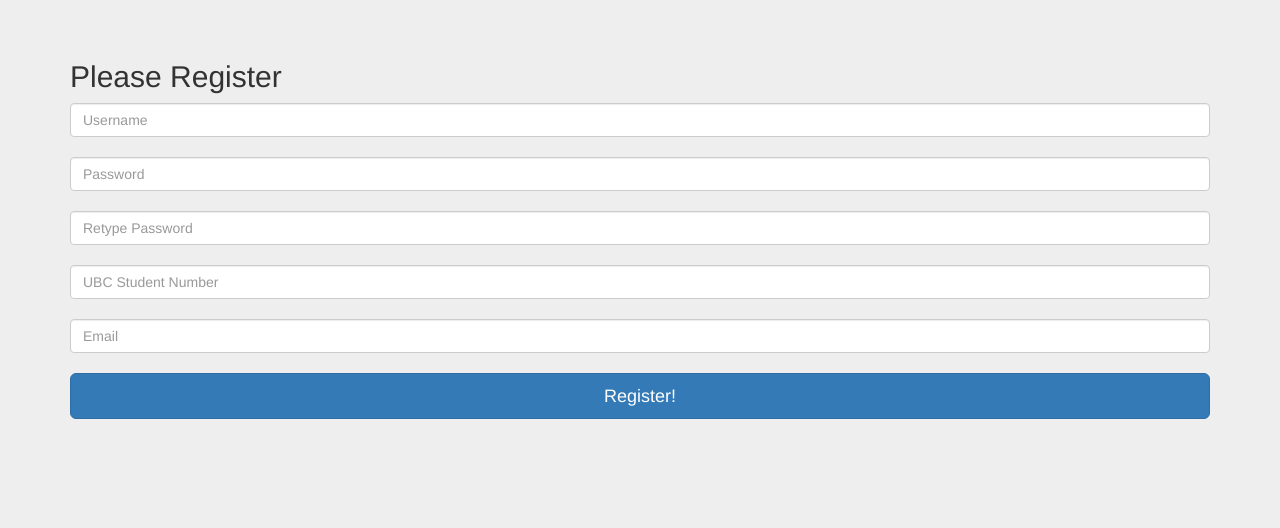
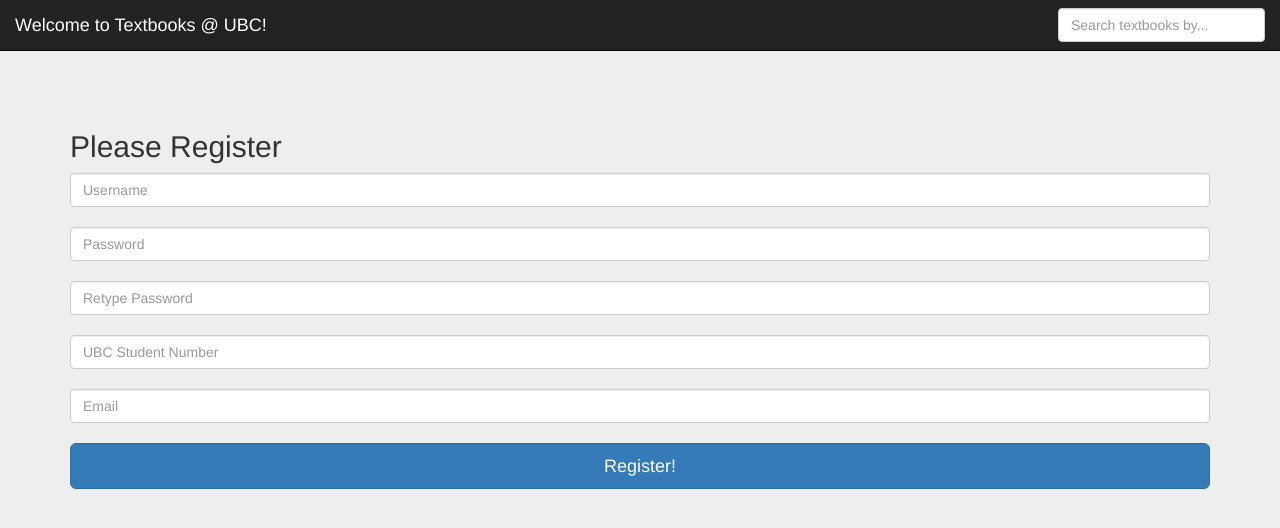
Before and after one commit to StephenVanSon/304Project, a PHP site: page /register.php in a window 1280 px wide. Shown: the top 528 px of the page. Run offline with PHP 8.4, Linux system fonts and the light colour scheme.

Commit message:
Added navbar to every page, made link direct to mainpage.

```diff
--- a/view/public_html/indivPostingTemplate.php
+++ b/view/public_html/indivPostingTemplate.php
@@ -30,7 +30,7 @@
 					<span class="icon-bar"></span>
 					<span class="icon-bar"></span>
 				</button>
-				<a class="navbar-brand" href="#">Welcome to Textbooks @ UBC!</a>
+				<a class="navbar-brand" href="mainPage.php">Welcome to Textbooks @ UBC!</a>
 			</div>
 			<div id="navbar" class="navbar-collapse collapse">
 				<form class="navbar-form navbar-right" action="search.php" method="get">
--- a/view/public_html/register.php
+++ b/view/public_html/register.php
@@ -25,8 +25,26 @@
 
 </head>
 <body>
+	<nav class="navbar navbar-inverse navbar-fixed-top">
+		<div class="container-fluid">
+			<div class="navbar-header">
+				<button type="button" class="navbar-toggle collapsed" data-toggle="collapse" data-target="#navbar" aria-expanded="false" aria-controls="navbar">
+					<span class="sr-only">Toggle navigation</span>
+					<span class="icon-bar"></span>
+					<span class="icon-bar"></span>
+					<span class="icon-bar"></span>
+				</button>
+				<a class="navbar-brand" href="mainPage.php">Welcome to Textbooks @ UBC!</a>
+			</div>
+			<div id="navbar" class="navbar-collapse collapse">
+				<form class="navbar-form navbar-right" action="search.php" method="get">
+					<input type="text" class="form-control" name="search" placeholder="Search textbooks by...">
+				</form>
+			</div>
+		</div>
+	</nav>
 
-<div class="container">
+<div class="container" style='padding-top:70px'>
 <h2 class="form-signin-heading"> Please Register </h2>
 <form action="register.php" method="post">
 <label class="sr-only" for="uname">Username:</label>
```
Also changed, not shown: view/public_html/Postings.php (+21 -1 lines), view/public_html/login.php (+19 -2 lines).
